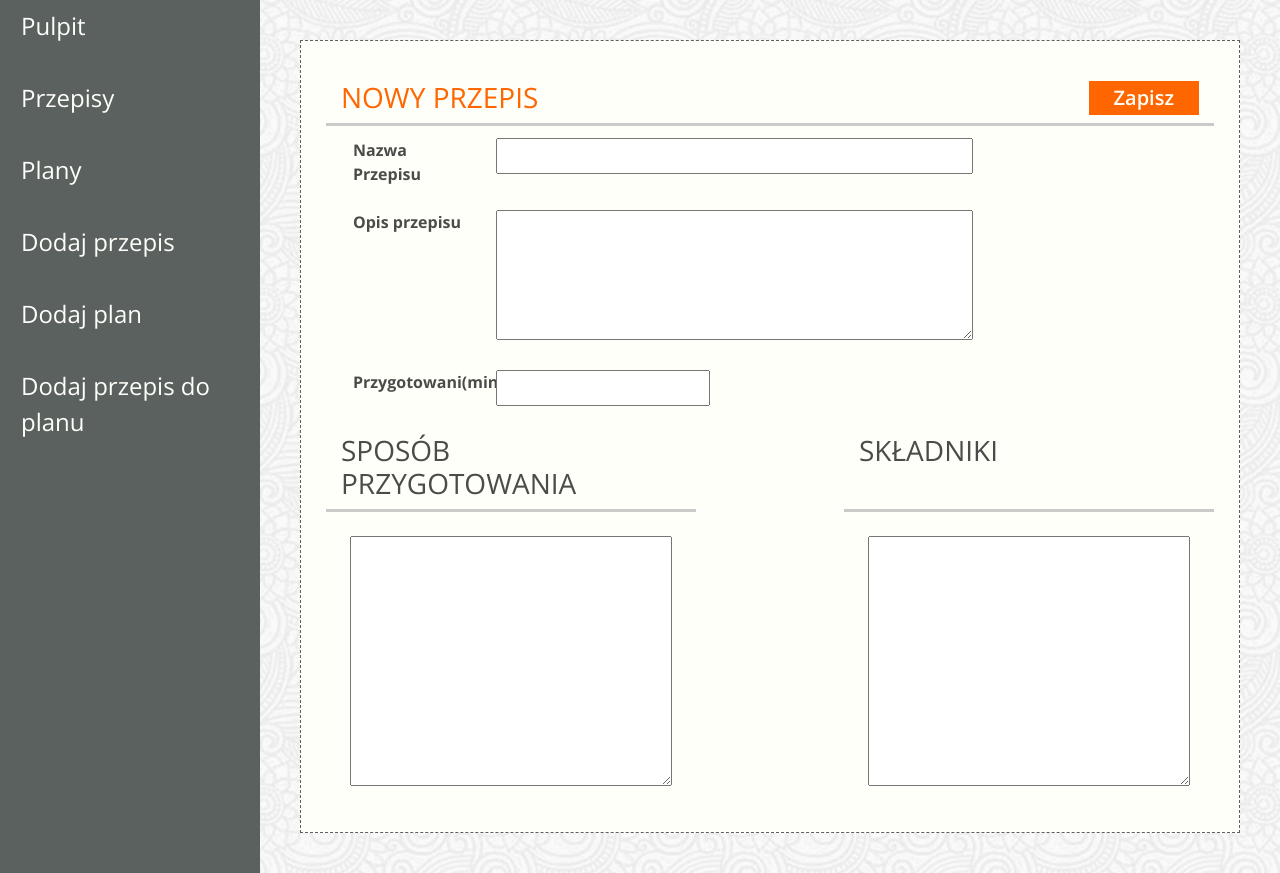
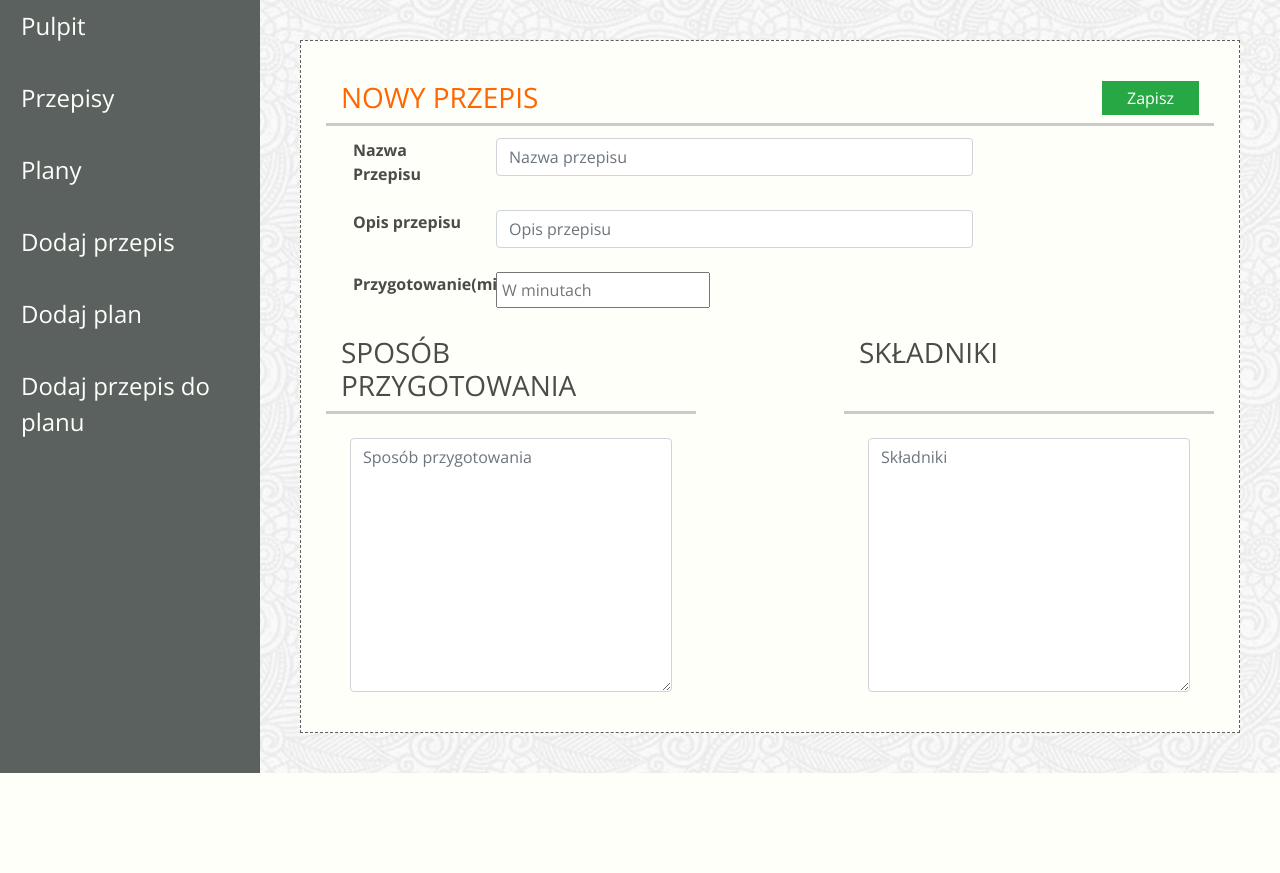
Before and after one commit to klaudiakryskiewicz/Scrum_Lab_Project, a Django app: template jedzonko/templates/app-add-recipe.html in a window 1280 px wide. Shown: the part 84-957 px from the top of the page. After the commit the page ends 857 px from the top, so only its background shows below. Run offline with Django 3.2, Linux system fonts and the light colour scheme; the template is opened without the code that fills it, so the values that code supplies are empty; some libraries are stand-ins or nearby versions; some web fonts are replaced.

Commit message:
zad 2.3 oraz 4.1

```diff
--- a/jedzonko/models.py
+++ b/jedzonko/models.py
@@ -7,7 +7,8 @@ class Recipe(models.Model):
     description = models.TextField()
     created = models.DateField(auto_now_add=True)
     updated = models.DateField(auto_now_add=True)
-    preparation_time = models.IntegerField()
+    preparation_time = models.IntegerField(default='')
+    preparation_description = models.TextField(default="")
     votes = models.IntegerField(default=0)
 
 
--- a/jedzonko/templates/app-add-recipe.html
+++ b/jedzonko/templates/app-add-recipe.html
@@ -4,16 +4,14 @@
 
 {% block content %}
 <div class="dashboard-content border-dashed p-3 m-4 view-height">
-
+<form method="post">
+    {% csrf_token %}
     <div class="mt-4 ml-4 mr-4">
         <div class="row border-bottom border-3">
             <div class="col"><h3 class="color-header text-uppercase">Nowy
                 przepis</h3></div>
             <div class="col d-flex justify-content-end mb-2">
-                <button type="submit"
-                        class="btn btn-color rounded-0 pt-0 pb-0 pr-4 pl-4">
-                    Zapisz
-                </button>
+                <input type="submit" class="btn btn-success rounded-0 pt-0 pb-0 pr-4 pl-4" value="Zapisz">
             </div>
         </div>
 
@@ -22,18 +20,19 @@
             <tr class="d-flex">
                 <th scope="row" class="col-2">Nazwa Przepisu</th>
                 <td class="col-7">
-                    <input class="w-100 p-1" value="">
+                    <input name="name" class="form-control" id="recipeName" placeholder="Nazwa przepisu">
                 </td>
             </tr>
             <tr class="d-flex">
                 <th scope="row" class="col-2">Opis przepisu</th>
-                <td class="col-7"><textarea class="w-100 p-1"
-                                            rows="5"></textarea></td>
+                <td class="col-7">
+                    <input name="description" class="form-control" id="recipeDescription" placeholder="Opis przepisu">
+                </td>
             </tr>
             <tr class="d-flex">
-                <th scope="row" class="col-2">Przygotowani(minuty)</th>
+                <th scope="row" class="col-2">Przygotowanie(minuty)</th>
                 <td class="col-3">
-                    <input class="p-1" type="number" value="">
+                    <input type="number" name="preparation_time" class="p-1" id="preparationTime" placeholder="W minutach" value="">
                 </td>
             </tr>
             </tbody>
@@ -48,14 +47,17 @@
         </div>
         <div class="row d-flex">
             <div class="col-5 p-4">
-                <textarea class="w-100 p-1" rows="10"></textarea>
+                <textarea name="preparation_description" class="form-control" rows="10" id="preparationDescription"
+                              placeholder="Sposób przygotowania"></textarea>
             </div>
             <div class="col-2"></div>
 
             <div class="col-5 p-4">
-                <textarea class="w-100 p-1" rows="10"></textarea>
+                <textarea name="ingredients" class="form-control" rows="10" id="recipeIngredients"
+                              placeholder="Składniki"></textarea>
             </div>
         </div>
     </div>
+</form>
 </div>
 {% endblock content %}
```
Also changed, not shown: jedzonko/views.py (+18 -0 lines), jedzonko/migrations/0001_initial.py, jedzonko/migrations/0002_recipe_preparation_description.py (added), jedzonko/migrations/0005_merge_20200604_1109.py (deleted).
